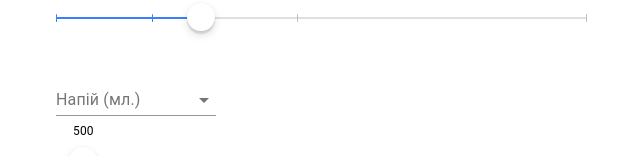
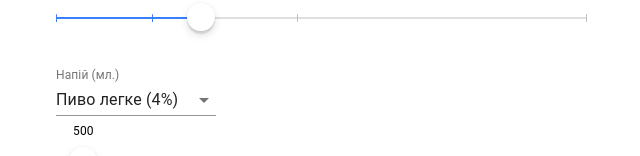
Before and after one commit to belushkin/alcotester, a React (Create React App) app: page / in a window 1280 px wide. Shown: the part 214-370 px from the top of the page, without its empty margins (319-959 px from the left). Built offline with nearby package versions, Linux system fonts and the light colour scheme.

Commit message:
Added new drinks

```diff
--- a/src/components/Form.js
+++ b/src/components/Form.js
@@ -1,6 +1,6 @@
 import React, { useState } from 'react';
 import BodyWeightSlider from './BodyWeightSlider';
-import DrinkInteractiveSliders from './drink/DrinkInteractiveSliders';
+import DrinkSelectAndSlider from './drink/DrinkSelectAndSlider';
 
 import {
     Button,
@@ -16,10 +16,29 @@ import Box from '@material-ui/core/Box';
 export default function Form() {
   const [gender, setGender] = useState("male");
   const [weight, setWeight] = useState(70);
+  const [drinks, setDrinks] = useState([{
+    drink:4.0,
+    amount:500
+  }]);
+
+  let onAddDrink = () => {
+    setDrinks([...drinks, {
+      drink:4.0,
+      amount:500
+    }]);
+  }
+
+  // https://stackoverflow.com/questions/29537299/react-how-to-update-state-item1-in-state-using-setstate
+  let onChangeDrink = (e, value, i) => {
+    let _drinks = [...drinks];
+    let drink = {..._drinks[i]};
+    drink.drink = value.props.value;
+    _drinks[i] = drink;
+    setDrinks(_drinks);
+  }
 
   return (
     <form>
-        {/* ===========Radio group of sex selection===================== */}
       <Box component="div">
         <FormControl component="fieldset">
           <FormLabel component="legend">Оберіть свою стать:</FormLabel>
@@ -44,7 +63,6 @@ export default function Form() {
         </FormControl>
       </Box>
 
-        {/* ===========Body weight slider===================== */}
       <Box component="div" mt={3}>
         <FormControl component="fieldset">
           <BodyWeightSlider
@@ -54,8 +72,15 @@ export default function Form() {
         </FormControl>
       </Box>
 
-        {/* ===========Drink selection===================== */}
-        <DrinkInteractiveSliders></DrinkInteractiveSliders>
+      {drinks.map((item, index) => (
+        <DrinkSelectAndSlider
+          key={index}
+          drink={item['drink']}
+          amount={item['amount']}
+          onChange={(e, value) => onChangeDrink(e, value, index)}
+          addDrink={() => onAddDrink()}
+        ></DrinkSelectAndSlider>
+      ))}
     </form>
   );
 }
--- a/src/components/drink/DrinkInteractiveSliders.js
+++ b/src/components/drink/DrinkSelectAndSlider.js
@@ -15,7 +15,7 @@ const useStyles = makeStyles((theme) => ({
   },
 }));
 
-export default function DrinkInteractiveSliders() {
+export default function DrinkSelectAndSlider(props) {
   const classes = useStyles();
   return (
     <Box component="div">
@@ -24,8 +24,8 @@ export default function DrinkInteractiveSliders() {
         <Select
           labelId="select-drink-label"
           id="select-drink"
-          // value={age}
-          // onChange={handleChange}
+          value={props.drink}
+          onChange={props.onChange}
         >
           <MenuItem value={0.5}>"Безалкогольне" пиво (0.5%)</MenuItem>
           <MenuItem value={0.7}>Кефір (0.7%)</MenuItem>
@@ -41,15 +41,15 @@ export default function DrinkInteractiveSliders() {
           <MenuItem value={15.0}>Вермут (Martini...) (15%)</MenuItem>
           <MenuItem value={17.0}>М'які лікери (Baileys...) (17%)</MenuItem>
           <MenuItem value={20.0}>Портвейн (20%)</MenuItem>
-          <MenuItem value={20.0}>Середні лікери (Malibu...) (20%)</MenuItem>
+          <MenuItem value={20.1}>Середні лікери (Malibu...) (20%)</MenuItem>
           <MenuItem value={30.0}>Ризькій бальзам... (30%)</MenuItem>
           <MenuItem value={35.0}>Міцні лікери (Jagermeister...) (35%)</MenuItem>
           <MenuItem value={38.0}>Текіла/Бренді/Бехеровка (38%)</MenuItem>
           <MenuItem value={39.0}>Ром/Джин (39%)</MenuItem>
           <MenuItem value={40.0}>Горілка (40%)</MenuItem>
-          <MenuItem value={40.0}>Коньяк (40%)</MenuItem>
-          <MenuItem value={40.0}>Віскі/Бурбон/Скотч (40%)</MenuItem>
-          <MenuItem value={40.0}>Самбука (40%)</MenuItem>
+          <MenuItem value={40.1}>Коньяк (40%)</MenuItem>
+          <MenuItem value={40.2}>Віскі/Бурбон/Скотч (40%)</MenuItem>
+          <MenuItem value={40.3}>Самбука (40%)</MenuItem>
           <MenuItem value={60.0}>Абсент легкий (60%)</MenuItem>
           <MenuItem value={69.0}>Абсент середній (69%)</MenuItem>
           <MenuItem value={70.0}>Настоянка глоду (70%)</MenuItem>
@@ -58,7 +58,7 @@ export default function DrinkInteractiveSliders() {
         </Select>
       </FormControl>
       <DrinkSlider></DrinkSlider>
-      <Button variant="contained">Додати напій</Button>
+      <Button variant="contained" onClick={props.addDrink}>Додати напій</Button>
     </Box>
   );
 }
```
Lines whose indentation alone changed are shown as unchanged.
